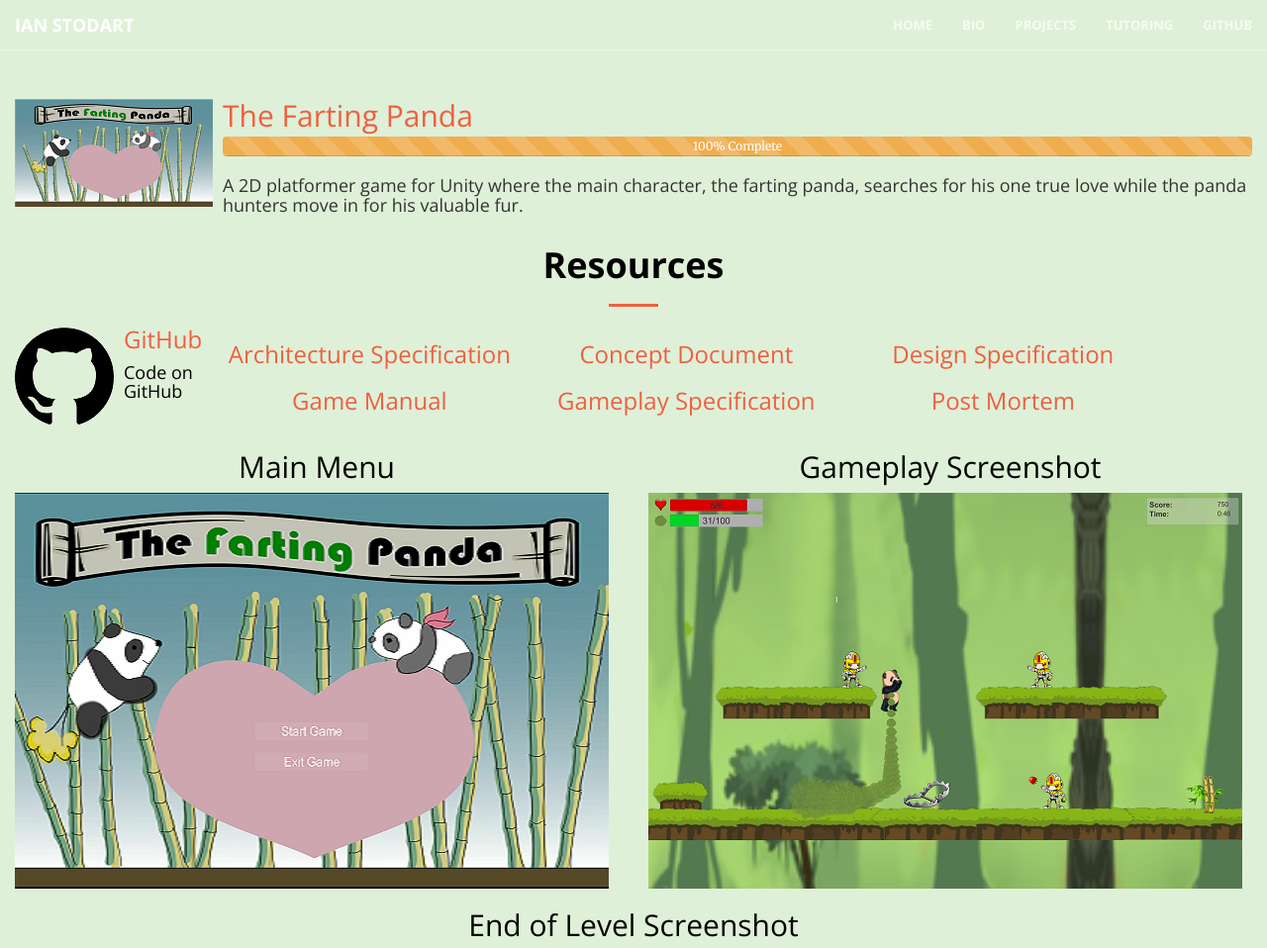
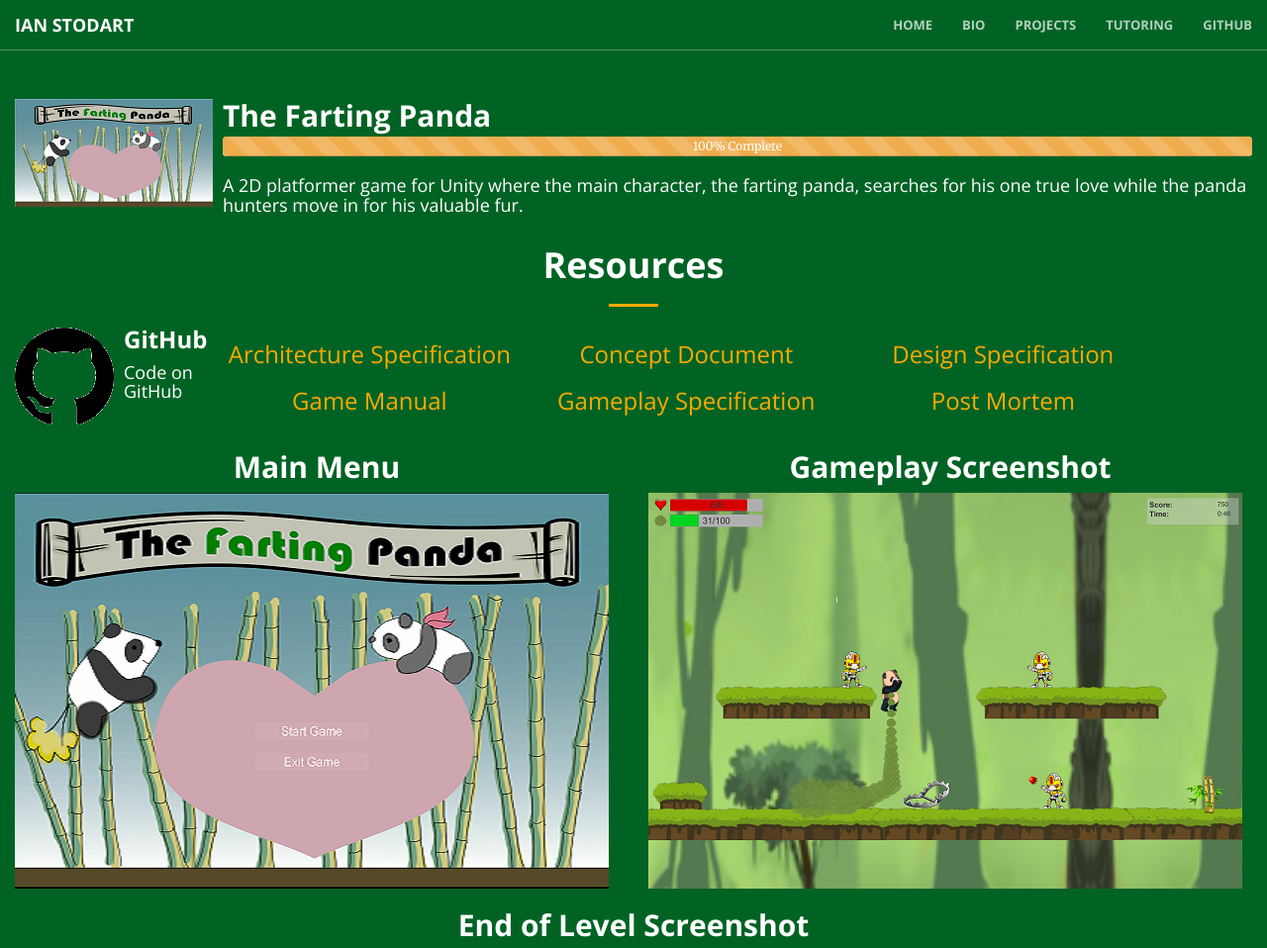
Before and after one commit to IanStodart/ianstodart.github.io, a plain HTML site: page Panda.html in a window 1280 px wide. Shown: the top 958 px of the page at 99% size. Drawn offline with nearby package versions, Linux system fonts and the light colour scheme; a web font is replaced by a local one.

Commit message:
Color pallette changes

```diff
--- a/Panda.html
+++ b/Panda.html
@@ -73,7 +73,7 @@ Start Bootstrap was created by and is maintained by David Miller (http://davidmi
         <!-- /.container-fluid -->
     </nav>
 	<!-- Bio Section -->
-	<section class="bg-success"id="Main Description">
+	<section class="bg-primary"id="Main Description">
 		<div class="container-fluid">
 			<div id="simple-info-panel" class="media">
 				<div class="media-left">
@@ -85,9 +85,7 @@ Start Bootstrap was created by and is maintained by David Miller (http://davidmi
 				<div class="media-body">
 					<div class="media-body-content">
 						<h2 class="media-heading">
-							<a class="plain-links" href="EA.html">
-								<span class="raleway">The Farting Panda</span>
-							</a>
+							<span class="raleway"><font color = "white"><b>The Farting Panda</b></font></span>
 						</h2>
 						<div class="progress">
 							<div
@@ -104,7 +102,7 @@ Start Bootstrap was created by and is maintained by David Miller (http://davidmi
 			<div id="site-projects" class="container-fluid section">
 				<div class="header-content">
 					<div class="header-content-inner">
-						<h1 id="bioHeading"><font color = "black"> <center> <b> Resources </b></center> </h1>
+						<h1 id="bioHeading"><font color = "white"> <center> <b> Resources </b></center> </h1>
 						<hr>
 					</div>
 				</div>
@@ -122,10 +120,10 @@ Start Bootstrap was created by and is maintained by David Miller (http://davidmi
 								<h3 class="media-heading">
 									<a class="plain-links"
 										href="https://github.com/IanStodart/TheFartingPanda">
-										<span class="raleway">GitHub</span>
+										<span class="raleway"><font color = "white"><b>GitHub</b></font></span>
 									</a>
 								</h3>
-								<h4 class="droid">Code on GitHub</h4>
+								<h4 class="droid"><font color = "white">Code on GitHub</font></h4>
 							</div>
 					</div>
 					<div class="media col-lg-3">
@@ -193,18 +191,18 @@ Start Bootstrap was created by and is maintained by David Miller (http://davidmi
 		</div>
 					<div id="desc-panel" class="row">
 						<div class="col-lg-6">
-							<h2 class="desc-heading raleway"><center>Main Menu</center></h2>
+							<h2 class="desc-heading raleway"><b><center>Main Menu</center></b></h2>
 							<img class="desc-img" alt="live-map-screenshot"
 								src="assets/img/projects/panda/Panda1.png">
 						</div>
 						<div class="col-lg-6">
-							<h2 class="desc-heading raleway"><center>Gameplay Screenshot</center></h2>
+							<h2 class="desc-heading raleway"><b><center>Gameplay Screenshot</center></b></h2>
 							<img class="desc-img" alt="details-view-screenshot"
 								src="assets/img/projects/panda/Panda2.png">
 						</div>
 						<div class="col-lg-3"></div>
 						<div class="col-lg-6">
-							<h2 class="desc-heading raleway"><center>End of Level Screenshot<center></h2>
+							<h2 class="desc-heading raleway"><b><center>End of Level Screenshot<center></b></h2>
 							<img class="desc-img" alt="navigation-view-screenshot"
 								src="assets/img/projects/panda/Panda3.png">
 						</div>
```
Also changed, not shown: Capstone.html (+4 -6 lines), EA.html (+2 -4 lines), assets/css/creative.min.css.
